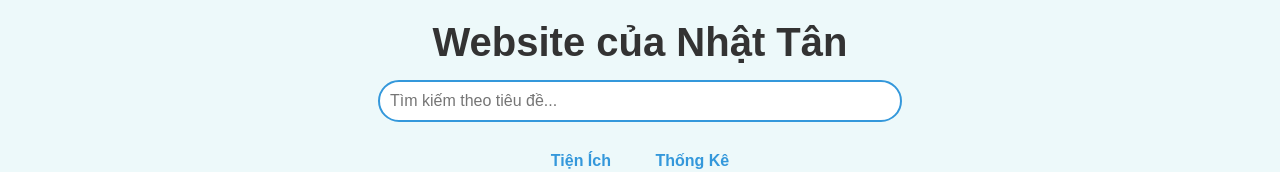
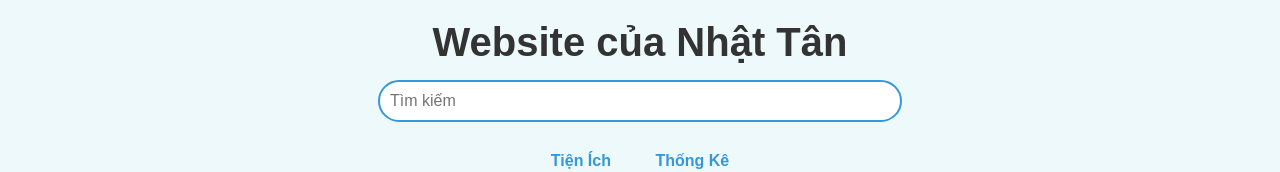
Before and after one commit to nhattan28/vutrumini, a plain HTML site: page index.html in a window 1280 px wide. Shown: the top 172 px of the page. Drawn offline with Linux system fonts and the light colour scheme.

Commit message:
Update index.html
1.1

```diff
--- a/index.html
+++ b/index.html
@@ -9,7 +9,7 @@
 <body>
     <header>
         <h1>Website của Nhật Tân</h1>
-        <input type="text" id="searchBar" placeholder="Tìm kiếm theo tiêu đề...">
+        <input type="text" id="searchBar" placeholder="Tìm kiếm">
         <nav>
             <a href="tienich.html">Tiện Ích</a>
             <a href="thongke.html">Thống Kê</a>
```
